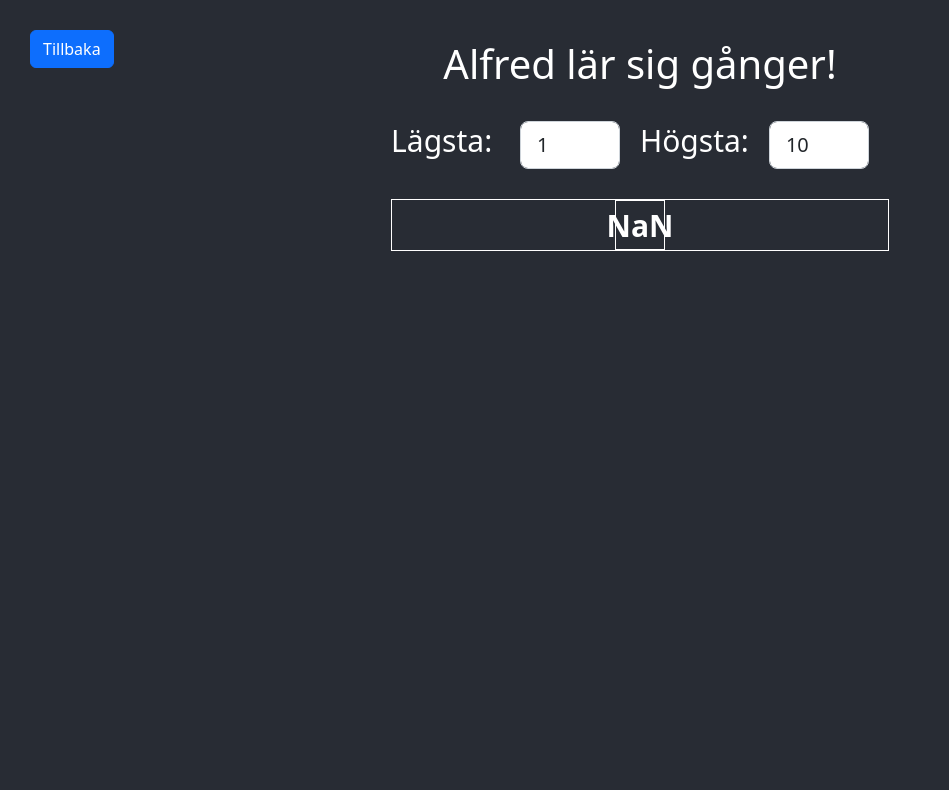
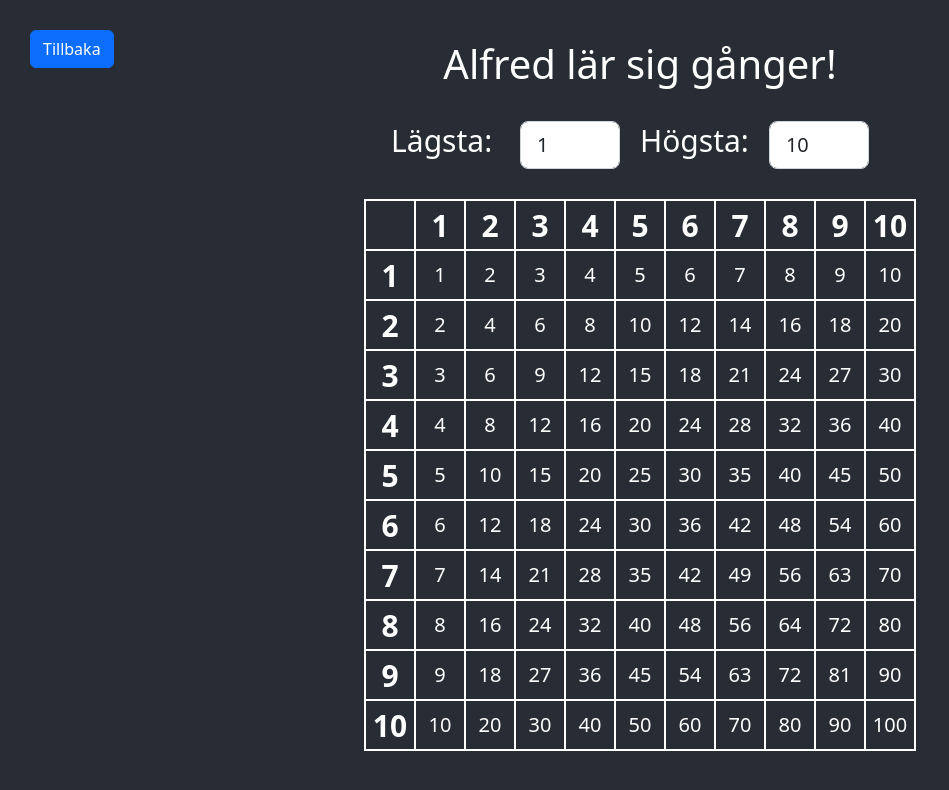
Before and after one commit to patrictysk/matte, a React (Create React App) app: page / in a window 1280 px wide. Both pictures are taken after a click on the element "Kolla". Shown: the top 790 px of the page, without its empty margins (0-949 px from the left). Built offline with nearby package versions, Linux system fonts and the light colour scheme.

Commit message:
some fixes

```diff
--- a/src/App.scss
+++ b/src/App.scss
@@ -1,8 +1,4 @@
 @import "~bootstrap/scss/bootstrap";
-
-* {
-  box-sizing: border-box;
-}
 
 .app {
     text-align: center;
@@ -12,12 +8,13 @@
 .app-main {
     background-color: #282c34;
     min-height: 100vh;
-  display: flex;
-  flex-direction: column;
-  align-items: center;
+    // display: flex;
+    // flex-direction: column;
+    // align-items: center;
     // justify-content: center;
     font-size: 30px;
     color: white;
+    overflow: auto;
 }
 
 .heading1 {
--- a/src/components/Learn/Learn.tsx
+++ b/src/components/Learn/Learn.tsx
@@ -2,26 +2,23 @@ import { useState } from 'react'
 import * as Styled from './styles'
 import Form from 'react-bootstrap/Form';
 import { useEffect } from 'react';
-import { setEnvironmentData } from 'worker_threads';
 
 const Learn = () => {
 
     const [low, setLow] = useState<string>('1')
     const [high, setHigh] = useState<string>('10')
-    // const [numbers, setNumbers] = useState<Array>
-
-    const numbers: Array<number> = []
+    const [numbers, setNumbers] = useState<Array<number>>([1, 2, 3, 4, 5, 6, 7, 8, 9, 10])
 
     useEffect(() => {
 
+        const tempNumbers: Array<number> = []
+
         if (Math.round(parseInt(low)) < Math.round(parseInt(high))) {
             for (let i = Math.round(parseInt(low)); i <= Math.round(parseInt(high)); i++) {
-                numbers.push(i)
+                tempNumbers.push(i)
             }
+            setNumbers(tempNumbers)
         }
-
-        console.log('numbers :>> ', numbers);
-
     }, [low, high])
 
     const handleLowChange = (e: React.ChangeEvent<HTMLInputElement>) => {
@@ -32,7 +29,7 @@ const Learn = () => {
         setHigh(e.target.value)
     }
 
-    console.log('low :>> ', low);
+    console.log('Learn rerenders');
 
     return (
         <Styled.Wrapper>
@@ -45,13 +42,17 @@ const Learn = () => {
                 </Form>
             </Styled.FormWrapper>
             <Styled.TableWrapper>
-                <Styled.Row>
-                    <span><span>{numbers[0] - 1}</span></span>
-                    {numbers.map(item => <span><span>{item}</span></span>)}
+                <Styled.Row
+                    key={`test-${numbers[0] - 1}`}
+                >
+                    <span><span>&nbsp;</span></span>
+                    {numbers.map((item, index) => <span key={index}><span>{item}</span></span>)}
                 </Styled.Row>
                 {numbers.map((item, index) =>
-                    <Styled.Row>
-                        <span><span>{numbers[index]}</span></span>{numbers.map(innerItem => <span><span>{item * innerItem}</span></span>)}
+                    <Styled.Row
+                        key={`row-${numbers[index]}`}
+                    >
+                        <span><span>{numbers[index]}</span></span>{numbers.map((innerItem, index) => <span key={index}><span>{item * innerItem}</span></span>)}
                     </Styled.Row>
                 )}
             </Styled.TableWrapper>
--- a/src/components/Learn/styles.ts
+++ b/src/components/Learn/styles.ts
@@ -20,6 +20,7 @@ const Row = styled.div`
     display: flex;
     justify-content: center;
     align-items: center;
+    overflow: auto;
 
     &:first-of-type {
         font-weight: 700;
@@ -43,6 +44,8 @@ const Row = styled.div`
 
 const TableWrapper = styled.div`
         border: solid 1px white;
+        display: inline-block;
+
 `
 
 const FormWrapper = styled.div`
```
Also changed, not shown: src/index.tsx (+4 -4 lines), src/App.tsx (indentation only). Lines whose indentation alone changed are shown as unchanged.
